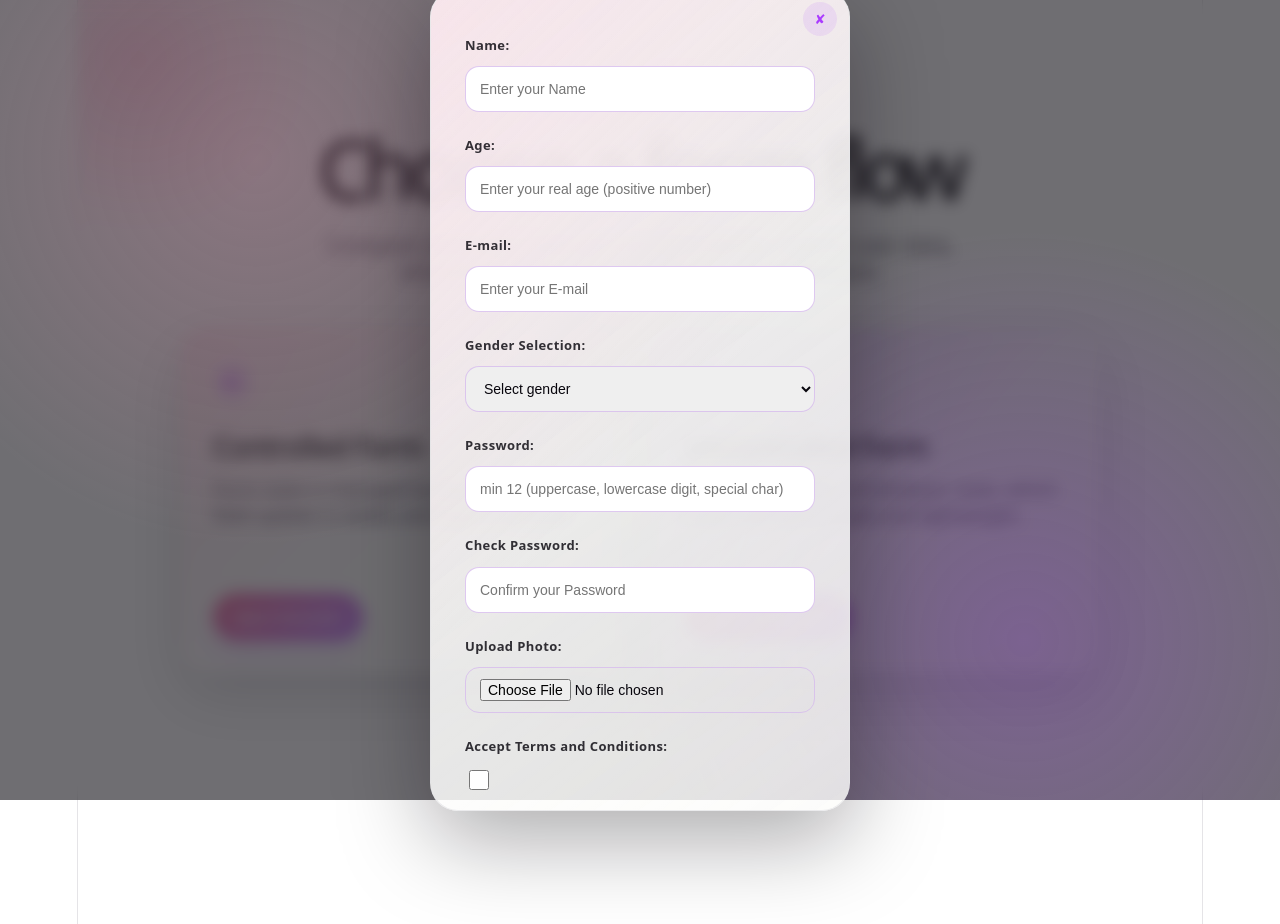
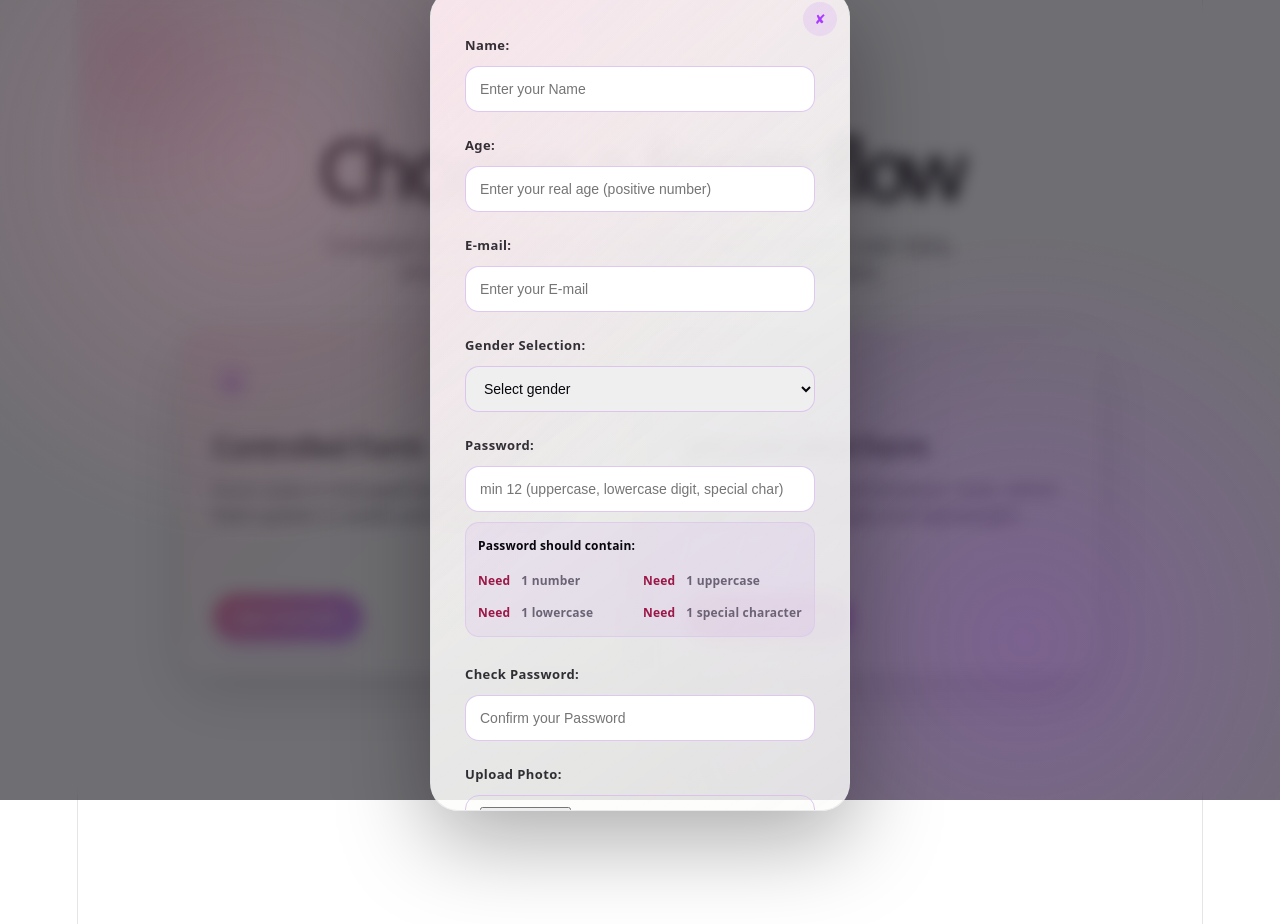
Before and after one commit to AliaksaPlh/rss2026Q2-react-project, a React (Vite) app: page / in a window 1280 px wide. Both pictures are taken after a click on the button "Open Controlled". Shown: the top 924 px of the page. Built offline with nearby package versions, Linux system fonts and the light colour scheme.

Commit message:
feat: add pasport str ind

```diff
--- a/src/components/Forms/Form.module.css
+++ b/src/components/Forms/Form.module.css
@@ -106,6 +106,51 @@ p.error::before {
   content: '⚠ ';
 }
 
+.passwordStrength {
+  margin: -2px 0 4px;
+  padding: 10px 12px;
+  border: 1px solid color-mix(in srgb, var(--accent-border) 26%, var(--border));
+  border-radius: 14px;
+  background: color-mix(in srgb, var(--accent-bg) 55%, transparent);
+}
+
+.passwordStrength p {
+  margin: 0 0 8px;
+  color: var(--text-h);
+  font-size: 12px;
+  font-weight: 800;
+}
+
+.passwordStrength ul {
+  display: grid;
+  grid-template-columns: repeat(2, minmax(0, 1fr));
+  gap: 6px;
+  margin: 0;
+  padding: 0;
+  list-style: none;
+}
+
+.passwordStrength li {
+  color: var(--text);
+  font-size: 12px;
+  font-weight: 700;
+}
+
+.passwordStrength span {
+  display: inline-block;
+  min-width: 36px;
+  margin-right: 4px;
+  font-weight: 900;
+}
+
+.ruleMet span {
+  color: #15803d;
+}
+
+.ruleMissing span {
+  color: #9c1748;
+}
+
 @media (prefers-color-scheme: dark) {
   .formHook input,
   .formHook select {
@@ -123,4 +168,16 @@ p.error::before {
     color: #fecdd3;
     background: rgba(244, 63, 94, 0.12);
   }
+
+  .passwordStrength {
+    background: rgba(244, 63, 94, 0.08);
+  }
+
+  .ruleMet span {
+    color: #86efac;
+  }
+
+  .ruleMissing span {
+    color: #fecdd3;
+  }
 }
--- a/src/components/Forms/FormControled/Form.tsx
+++ b/src/components/Forms/FormControled/Form.tsx
@@ -1,12 +1,12 @@
-import { useForm, type SubmitHandler } from 'react-hook-form';
+import { useForm, useWatch, type SubmitHandler } from 'react-hook-form';
 import styles from '../Form.module.css';
 import { zodResolver } from '@hookform/resolvers/zod';
 import { schema, type FormDataFields } from '../../../validation/validation';
-import { countries } from '../../../utils/consts';
-import { useDispatch } from 'react-redux';
-import { type AppDispatch } from '../../store/store';
+import { useDispatch, useSelector } from 'react-redux';
+import { type AppDispatch, type RootState } from '../../store/store';
 import { setFormData } from '../../store/slice';
 import { toBase64 } from '../../../utils/helpers';
+import PasswordStrengthIndicator from '../PasswordStrengthIndicator';
 
 type FormProps = {
   onClose?: () => void;
@@ -16,6 +16,7 @@ export default function Form({ onClose }: FormProps) {
   const {
     register,
     handleSubmit,
+    control,
     formState: { errors, isValid },
   } = useForm<FormDataFields>({
     resolver: zodResolver(schema),
@@ -30,6 +31,8 @@ export default function Form({ onClose }: FormProps) {
     },
   });
   const dispatch = useDispatch<AppDispatch>();
+  const countries = useSelector((state: RootState) => state.form.countries);
+  const passwordValue = useWatch({ control, name: 'password' }) ?? '';
 
   const onSubmit: SubmitHandler<FormDataFields> = async (data) => {
     if (data.photo && data.photo[0]) {
@@ -84,6 +87,7 @@ export default function Form({ onClose }: FormProps) {
         {...register('password')}
         placeholder="min 12 (uppercase, lowercase digit, special char)"
       />
+      <PasswordStrengthIndicator password={passwordValue} />
       {errors.password && (
         <p className={styles.error}>{errors.password.message}</p>
       )}
@@ -111,14 +115,21 @@ export default function Form({ onClose }: FormProps) {
       <input type="checkbox" data-testid="terms" {...register('acceptTerms')} />
 
       <label>Country:</label>
-      <select data-testid="country" {...register('country')}>
-        <option>Select country</option>
+      <input
+        type="text"
+        list="controlled-country-options"
+        data-testid="country"
+        {...register('country')}
+        placeholder="Start typing country code (e.g. BY)"
+      />
+      <datalist id="controlled-country-options">
         {countries.map((country) => (
           <option key={country.code} value={country.code}>
             {country.name}
           </option>
         ))}
-      </select>
+      </datalist>
+      {errors.country && <p className={styles.error}>{errors.country.message}</p>}
       <input
         type="submit"
         data-testid="submit"
--- a/src/components/Forms/FormUncontrolled/FormUncontrolled.tsx
+++ b/src/components/Forms/FormUncontrolled/FormUncontrolled.tsx
@@ -1,11 +1,11 @@
 import { useRef, useState } from 'react';
-import { useDispatch } from 'react-redux';
+import { useDispatch, useSelector } from 'react-redux';
 import { schema, type FormDataFields } from '../../../validation/validation';
 import { setFormData } from '../../store/slice';
-import { type AppDispatch } from '../../store/store';
-import { countries } from '../../../utils/consts';
+import { type AppDispatch, type RootState } from '../../store/store';
 import { toBase64 } from '../../../utils/helpers';
 import styles from '../Form.module.css';
+import PasswordStrengthIndicator from '../PasswordStrengthIndicator';
 
 type FormProps = {
   onClose?: () => void;
@@ -13,6 +13,8 @@ type FormProps = {
 
 export default function FormUncontrolled({ onClose }: FormProps) {
   const dispatch = useDispatch<AppDispatch>();
+  const countries = useSelector((state: RootState) => state.form.countries);
+  const [passwordValue, setPasswordValue] = useState('');
 
   const formRefs = useRef<
     Record<string, HTMLInputElement | HTMLSelectElement | null>
@@ -125,10 +127,14 @@ export default function FormUncontrolled({ onClose }: FormProps) {
         type="password"
         data-testid="password"
         placeholder="min 12 (uppercase, lowercase digit, special char)"
+        onChange={(event) => {
+          setPasswordValue(event.target.value);
+        }}
         ref={(el) => {
           formRefs.current.password = el;
         }}
       />
+      <PasswordStrengthIndicator password={passwordValue} />
       {errors.password && <p className={styles.error}>{errors.password}</p>}
 
       <label htmlFor="checkPassword">Check Password:</label>
@@ -171,20 +177,23 @@ export default function FormUncontrolled({ onClose }: FormProps) {
       )}
 
       <label htmlFor="country">Country:</label>
-      <select
+      <input
         id="country"
+        type="text"
+        list="uncontrolled-country-options"
         data-testid="country"
+        placeholder="Start typing country code (e.g. BY)"
         ref={(el) => {
           formRefs.current.country = el;
         }}
-      >
-        <option>Select country</option>
+      />
+      <datalist id="uncontrolled-country-options">
         {countries.map((country) => (
           <option key={country.code} value={country.code}>
             {country.name}
           </option>
         ))}
-      </select>
+      </datalist>
       {errors.country && <p className={styles.error}>{errors.country}</p>}
 
       <input type="submit" value="Submit" data-testid="submit" />
--- /dev/null
+++ b/src/components/Forms/PasswordStrengthIndicator.tsx
@@ -0,0 +1,48 @@
+import styles from './Form.module.css';
+
+type PasswordStrengthIndicatorProps = {
+  password: string;
+};
+
+const passwordRules = [
+  {
+    label: '1 number',
+    test: (password: string) => /[0-9]/.test(password),
+  },
+  {
+    label: '1 uppercase',
+    test: (password: string) => /[A-Z]/.test(password),
+  },
+  {
+    label: '1 lowercase',
+    test: (password: string) => /[a-z]/.test(password),
+  },
+  {
+    label: '1 special character',
+    test: (password: string) => /[^A-Za-z0-9]/.test(password),
+  },
+];
+
+export default function PasswordStrengthIndicator({
+  password,
+}: PasswordStrengthIndicatorProps) {
+  return (
+    <div className={styles.passwordStrength} aria-label="Password strength">
+      <p>Password should contain:</p>
+      <ul>
+        {passwordRules.map((rule) => {
+          const isMet = rule.test(password);
+
+          return (
+            <li
+              key={rule.label}
+              className={isMet ? styles.ruleMet : styles.ruleMissing}
+            >
+              <span>{isMet ? 'Met' : 'Need'}</span> {rule.label}
+            </li>
+          );
+        })}
+      </ul>
+    </div>
+  );
+}
--- a/src/components/store/slice.ts
+++ b/src/components/store/slice.ts
@@ -1,8 +1,10 @@
 import { createSlice, type PayloadAction } from '@reduxjs/toolkit';
 import type { User } from '../../utils/types';
+import { countries as countryList } from '../../utils/consts';
 
 type FormState = User & {
   submissions: User[];
+  countries: typeof countryList;
 };
 
 const emptyUser: User = {
@@ -18,6 +20,7 @@ const emptyUser: User = {
 const initialState: FormState = {
   ...emptyUser,
   submissions: [],
+  countries: countryList,
 };
 
 const formSlice = createSlice({
```
